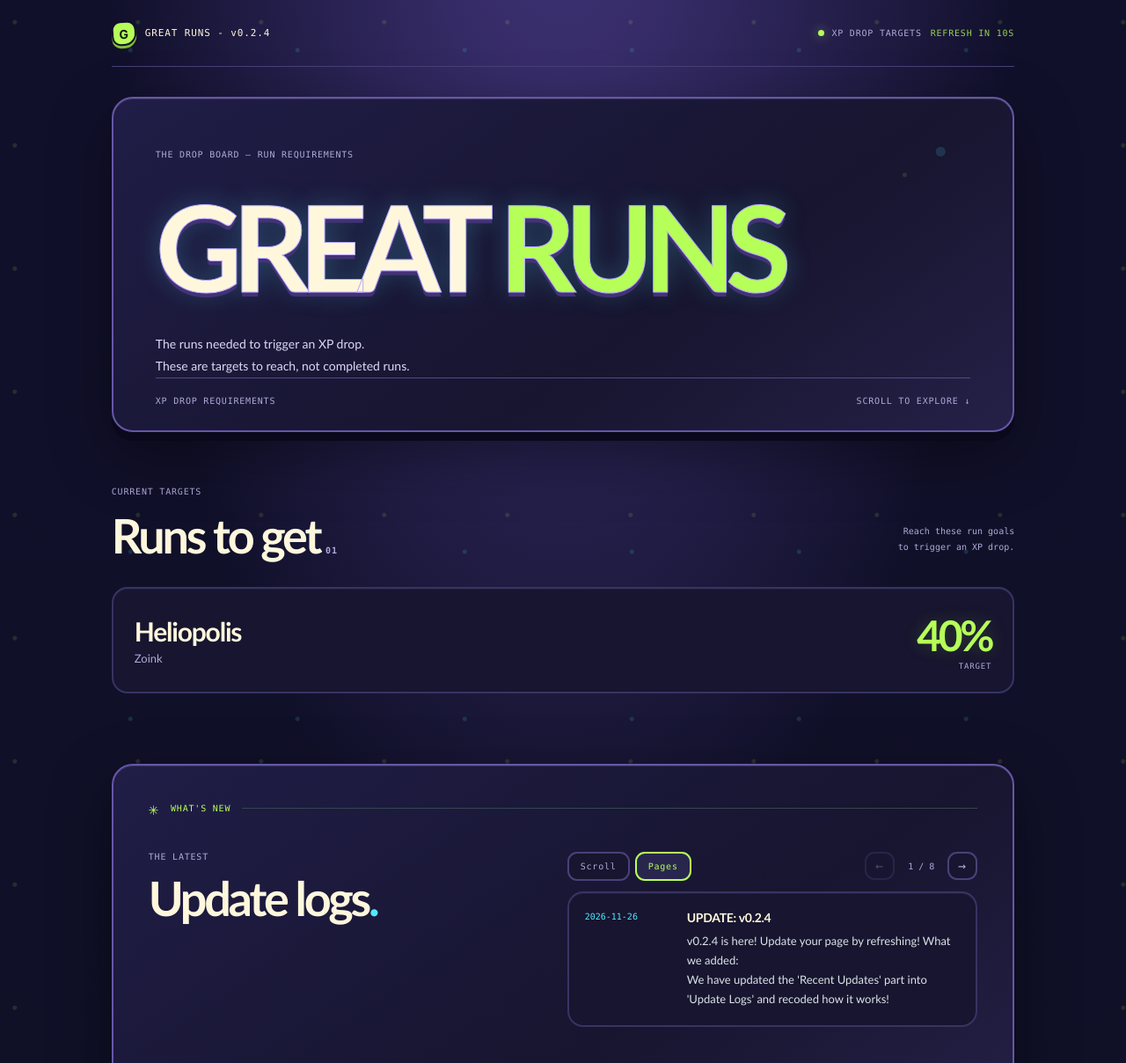
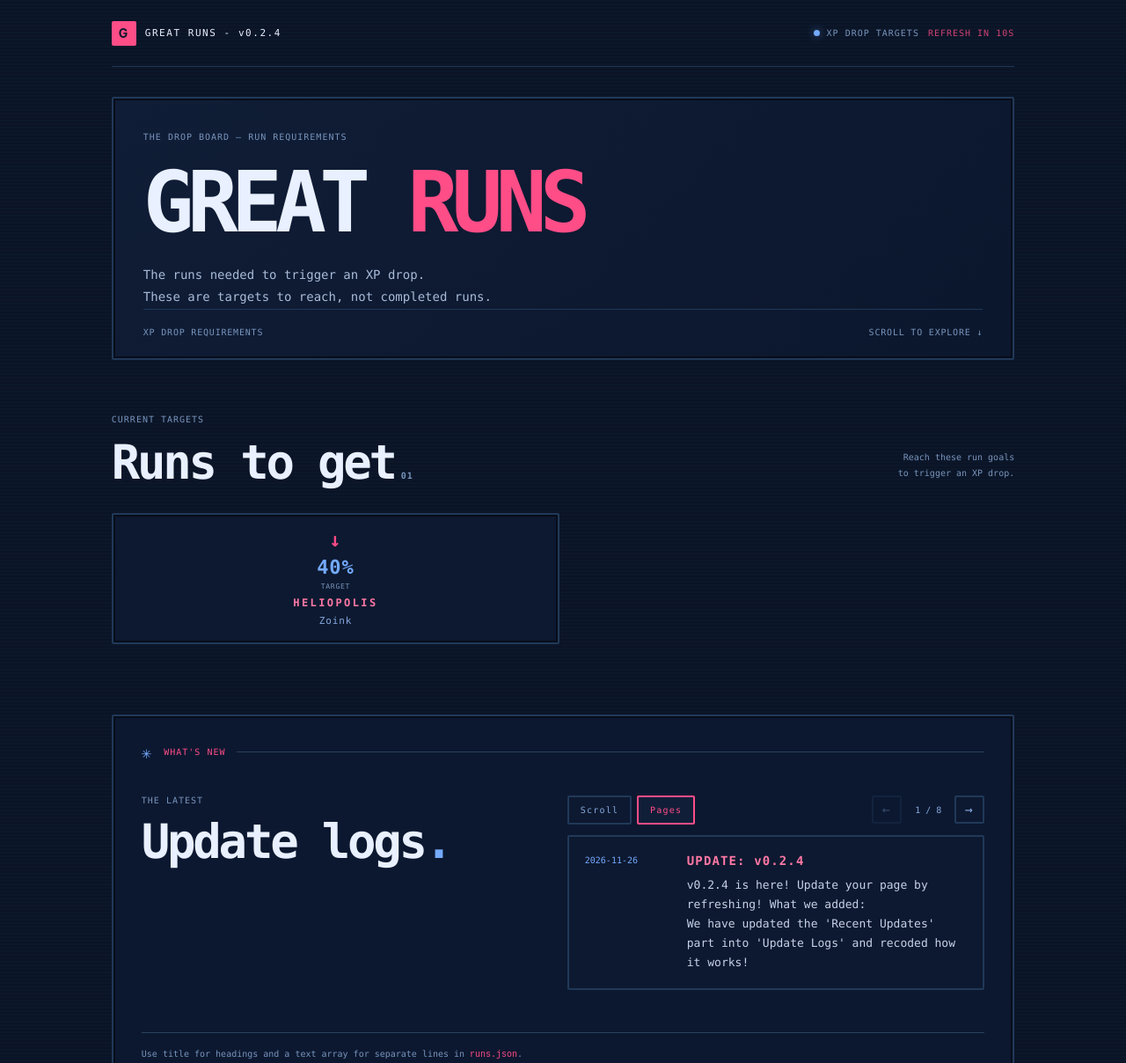
Before and after one commit to Jackaroo3007/great-runs, a plain HTML site: page index.html in a window 1280 px wide. Shown: the top 1208 px of the page at 88% size. Drawn offline with Linux system fonts and the light colour scheme.

Commit message:
Redesign Great Runs as navy arcade tiles

```diff
--- a/index.html
+++ b/index.html
@@ -217,97 +217,167 @@
     }
 
 
-    /* Playful sci-fi theme */
+    /* Navy arcade tiles inspired by the reference */
     :root {
-      --ink: #fff7dc;
-      --paper: #101027;
-      --lime: #b6ff58;
-      --teal: #54e7ff;
-      --line: #484078;
-      --muted: #b0a9d8;
+      --ink: #e9f0ff;
+      --paper: #091326;
+      --lime: #ff4d87;
+      --teal: #74aaff;
+      --line: #29415f;
+      --muted: #7895bd;
     }
 
     body {
       background:
-        radial-gradient(circle at 12% 18%, #b6ff5820 0 2px, transparent 3px),
-        radial-gradient(circle at 78% 30%, #54e7ff24 0 2px, transparent 3px),
-        radial-gradient(ellipse at 50% -20%, #453780 0, transparent 58%),
-        linear-gradient(180deg, #11102b, var(--paper));
-      background-size: 140px 140px, 190px 190px, auto, auto;
-      font-family: ui-rounded, "Trebuchet MS", "Segoe UI", sans-serif;
+        repeating-linear-gradient(0deg, #0c172a 0 2px, #0a1426 2px 4px);
+      color: var(--ink);
+      font-family: var(--mono);
     }
 
-    .brand, .eyebrow, .meta, .kicker, footer, .view-button, .page-button {
-      letter-spacing: .08em;
-    }
-
-    .mark {
-      border: 2px solid #11102b;
-      border-radius: 10px 10px 14px 10px;
-      box-shadow: 0 3px 0 #83bd38;
-      transform: rotate(-4deg);
-    }
+    .topbar, footer { border-color: #203653; }
+    .brand { letter-spacing: .14em; }
+    .mark { border-radius: 2px; background: var(--lime); color: #10182b; box-shadow: none; transform: none; }
+    .dot { background: var(--teal); box-shadow: 0 0 10px #74aaff88; }
 
     .hero, .updates {
-      border: 2px solid #6657a8;
-      border-radius: 24px;
-      background: linear-gradient(145deg, #201d47, #17152f 62%, #252047);
-      box-shadow: 0 10px 0 #0a091c, 0 24px 70px #0006, inset 0 1px #ffffff1a;
+      border: 2px solid #203958;
+      border-radius: 2px;
+      background: #0c1830;
+      box-shadow: inset 0 0 0 2px #070d1a;
     }
 
     .hero {
-      position: relative;
-      overflow: hidden;
-      background-image:
-        radial-gradient(circle at 92% 16%, #54e7ff24 0 5px, transparent 6px),
-        radial-gradient(circle at 88% 23%, #b6ff5820 0 2px, transparent 3px),
-        linear-gradient(145deg, #201d47, #17152f 62%, #252047);
+      min-height: 290px;
+      padding: 38px 34px 24px;
+      background: linear-gradient(135deg, #101d36, #0b172d);
     }
 
     .hero h1 {
-      color: #fff7dc;
-      -webkit-text-stroke: 1px #b8aaff;
-      text-shadow: 0 5px 0 #433276, 0 0 28px #54e7ff40;
+      margin: 24px 0;
+      color: #e9f0ff;
+      font-family: var(--mono);
+      font-size: clamp(48px, 9vw, 96px);
+      letter-spacing: -.08em;
+      -webkit-text-stroke: 0;
+      text-shadow: none;
     }
 
     .hero h1 span { color: var(--lime); }
-    .intro { color: #ded9f5; }
+    .intro { color: #a9bbd8; }
+    .hero-bottom { border-color: #203958; }
 
-    .run-list, .update-list, .live-card {
-      border: 2px solid #393363;
-      border-radius: 18px;
-      background: #17152f;
-      box-shadow: inset 0 1px #ffffff0b;
+    .section-head h2, .updates-title { font-family: var(--mono); }
+    .side-note { color: #7895bd; }
+
+    .run-list {
+      display: grid;
+      grid-template-columns: repeat(2, minmax(0, 1fr));
+      gap: 8px;
+      overflow: visible;
+      border: 0;
+      border-radius: 0;
+      background: transparent;
     }
 
-    .run-card, .update { border-color: #35305e; }
-    .run-card:hover, .live-card:hover { background: #211e43; }
-    .live-card { transition: transform .18s ease, border-color .18s ease; }
-    .live-card:hover { transform: translateY(-3px); border-color: var(--teal); }
-    .target { text-shadow: 0 0 20px #b6ff5830; }
-    .live-dot { box-shadow: 0 0 0 4px #ff596422, 0 0 16px #ff5964aa; }
-    .update-new {
-      border-left-color: var(--lime);
-      background: linear-gradient(90deg, #b6ff581c, transparent 80%);
+    .run-card {
+      min-height: 132px;
+      display: grid;
+      grid-template-columns: 1fr;
+      align-content: center;
+      justify-items: center;
+      gap: 5px;
+      padding: 18px 12px;
+      border: 2px solid #203958;
+      border-radius: 2px;
+      background: #0d1930;
+      box-shadow: inset 0 0 0 2px #070d1a;
+      text-align: center;
+      transition: border-color .15s, background .15s;
     }
 
+    .run-card:last-child { border-bottom: 2px solid #203958; }
+    .run-card:hover { border-color: var(--lime); background: #111e38; }
+    .run-card > div:first-child { display: contents; }
+    .run-card .game {
+      grid-row: 2;
+      justify-content: center;
+      color: #ff78a5;
+      font: 700 12px/1.5 var(--mono);
+      letter-spacing: .2em;
+      text-transform: uppercase;
+    }
+    .run-card .runner {
+      grid-row: 3;
+      margin: 0;
+      color: #86a9df;
+      font-size: 11px;
+      letter-spacing: .08em;
+    }
+    .run-card .target {
+      grid-row: 1;
+      text-align: center;
+      color: var(--teal);
+      font: 700 22px/1.2 var(--mono);
+      letter-spacing: .04em;
+      text-shadow: none;
+    }
+    .run-card .target::before {
+      content: '↓';
+      display: block;
+      margin-bottom: 7px;
+      color: var(--lime);
+      font: 700 22px/1 var(--mono);
+    }
+    .run-card .target small { margin-top: 4px; color: #7895bd; font-size: 8px; }
+    .live-dot { box-shadow: 0 0 0 3px #ff596422; }
+
+    .live-card {
+      border: 2px solid #203958;
+      border-radius: 2px;
+      background: #0d1930;
+      box-shadow: inset 0 0 0 2px #070d1a;
+      transition: border-color .15s, background .15s;
+    }
+    .live-card:hover { transform: none; border-color: var(--teal); background: #111e38; }
+    .live-card .game { color: #ff78a5; font: 700 11px/1.4 var(--mono); letter-spacing: .12em; text-transform: uppercase; }
+    .live-card .target { color: var(--teal); text-shadow: none; }
+
+    .updates { padding: 30px 32px 24px; }
+    .kicker { color: var(--lime); }
+    .star { color: var(--teal); }
+    .rule { background: #29415f; }
+    .update-list { border: 2px solid #203958; border-radius: 2px; background: #0d1930; }
+    .update { border-color: #203958; }
+    .update-title { color: #ff78a5; font-family: var(--mono); letter-spacing: .08em; }
+    .update-text { color: #c5d2e8; }
+    .date { color: var(--teal); }
+    .update-new { border-left-color: var(--lime); background: linear-gradient(90deg, #ff4d871c, transparent 80%); }
+    .update-new .date::after { color: var(--lime); }
+
     .view-button, .page-button {
-      border: 2px solid #494178;
-      border-radius: 11px;
-      background: #17152f;
-      transition: transform .15s ease, border-color .15s ease;
+      border: 2px solid #203958;
+      border-radius: 2px;
+      background: #0d1930;
+      color: #86a9df;
+      font-family: var(--mono);
+      letter-spacing: .12em;
+    }
+    .view-button.active { border-color: var(--lime); color: var(--lime); background: #111e38; }
+    .view-button:hover, .page-button:hover:not(:disabled) { border-color: var(--teal); color: var(--teal); }
+    .page-number { color: #86a9df; font-family: var(--mono); }
+
+    @media (max-width: 650px) {
+      .hero { min-height: 250px; padding: 30px 22px 20px; }
+      .run-card { grid-template-columns: 1fr; padding: 16px 8px; }
+      .updates { padding: 24px 18px; }
     }
 
-    .view-button:hover, .page-button:hover:not(:disabled), .view-button.active {
-      border-color: var(--lime);
+    @media (max-width: 420px) {
+      .run-list { grid-template-columns: 1fr; }
     }
 
-    .view-button:active, .page-button:active:not(:disabled) { transform: translateY(2px); }
-    .view-button.active { background: #29264e; color: var(--lime); }
-    .hero-bottom { border-color: #524987; }
-
     @media (prefers-reduced-motion: reduce) {
-      .live-card, .view-button, .page-button { transition: none; }
+      .run-card, .live-card, .view-button, .page-button { transition: none; }
     }
 
   </style>
```
